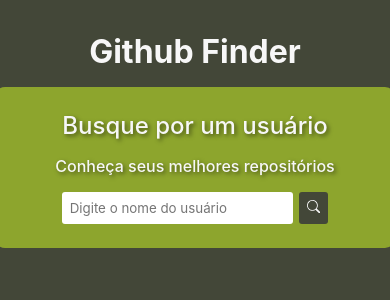
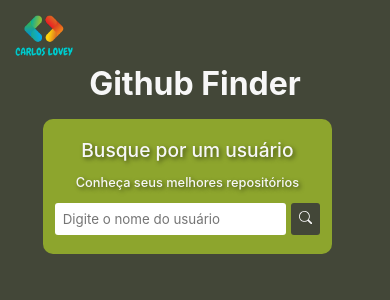
Before and after one commit to Carlitossaul/GitHub-Finder-TS, a React (Vite) app: page / in a window 390 px wide. Shown: the top 300 px of the page. Built offline with nearby package versions, Linux system fonts and the light colour scheme.

Commit message:
aplicando estilos responsive

```diff
--- a/src/App.module.css
+++ b/src/App.module.css
@@ -4,4 +4,29 @@
   align-items: center;
   flex-direction: column;
   gap: 1em;
+  position: relative;
+  padding: 2em;
 }
+
+.logo {
+  height: 50px;
+  position: absolute;
+  left: 10px;
+  top: 10px;
+}
+
+@media (max-width: 391px) {
+  .container {
+    padding-top: 4em;
+  }
+}
+@media (min-width: 391px) and (max-width: 768px) {
+}
+
+@media (min-width: 768px) and (max-width: 992px) {
+  /* Estilos para pantallas con ancho entre 768px y 992px */
+}
+
+@media (min-width: 992px) {
+  /* Estilos para pantallas con ancho mínimo de 992px */
+}
--- a/src/App.tsx
+++ b/src/App.tsx
@@ -2,9 +2,12 @@
 
 import styles from "./App.module.css";
 
+import logo from "./assets/logoTwo.png";
+
 function App() {
   return (
     <div className={styles.container}>
+      <img className={styles.logo} src={logo} alt="logo" />
       <h1>Github Finder</h1>
       <Outlet />
     </div>
--- a/src/components/Repositories.module.css
+++ b/src/components/Repositories.module.css
@@ -78,3 +78,25 @@
   background-color: #252525;
   color: #fff;
 }
+
+@media (max-width: 391px) {
+  .repos {
+    width: 95%;
+  }
+  .subData {
+    width: 95%;
+  }
+  .data {
+    width: 95%;
+  }
+}
+@media (min-width: 391px) and (max-width: 768px) {
+}
+
+@media (min-width: 768px) and (max-width: 992px) {
+  /* Estilos para pantallas con ancho entre 768px y 992px */
+}
+
+@media (min-width: 992px) {
+  /* Estilos para pantallas con ancho mínimo de 992px */
+}
--- a/src/components/Search.module.css
+++ b/src/components/Search.module.css
@@ -35,3 +35,20 @@
   cursor: pointer;
   align-items: center;
 }
+
+@media (max-width: 391px) {
+  .search {
+    width: 95%;
+    font-size: 0.8em;
+  }
+}
+@media (min-width: 391px) and (max-width: 768px) {
+}
+
+@media (min-width: 768px) and (max-width: 992px) {
+  /* Estilos para pantallas con ancho entre 768px y 992px */
+}
+
+@media (min-width: 992px) {
+  /* Estilos para pantallas con ancho mínimo de 992px */
+}
--- a/src/components/User.module.css
+++ b/src/components/User.module.css
@@ -67,3 +67,19 @@
 .user a:hover {
   opacity: 1;
 }
+
+@media (max-width: 391px) {
+  .user {
+    width: 95%;
+  }
+}
+@media (min-width: 391px) and (max-width: 768px) {
+}
+
+@media (min-width: 768px) and (max-width: 992px) {
+  /* Estilos para pantallas con ancho entre 768px y 992px */
+}
+
+@media (min-width: 992px) {
+  /* Estilos para pantallas con ancho mínimo de 992px */
+}
--- a/src/index.css
+++ b/src/index.css
@@ -8,7 +8,6 @@
 }
 body {
   background-color: #434738;
-  padding: 2rem;
 }
 p {
   text-align: center;
```
Also changed, not shown: src/assets/logoTwo.png (added).
